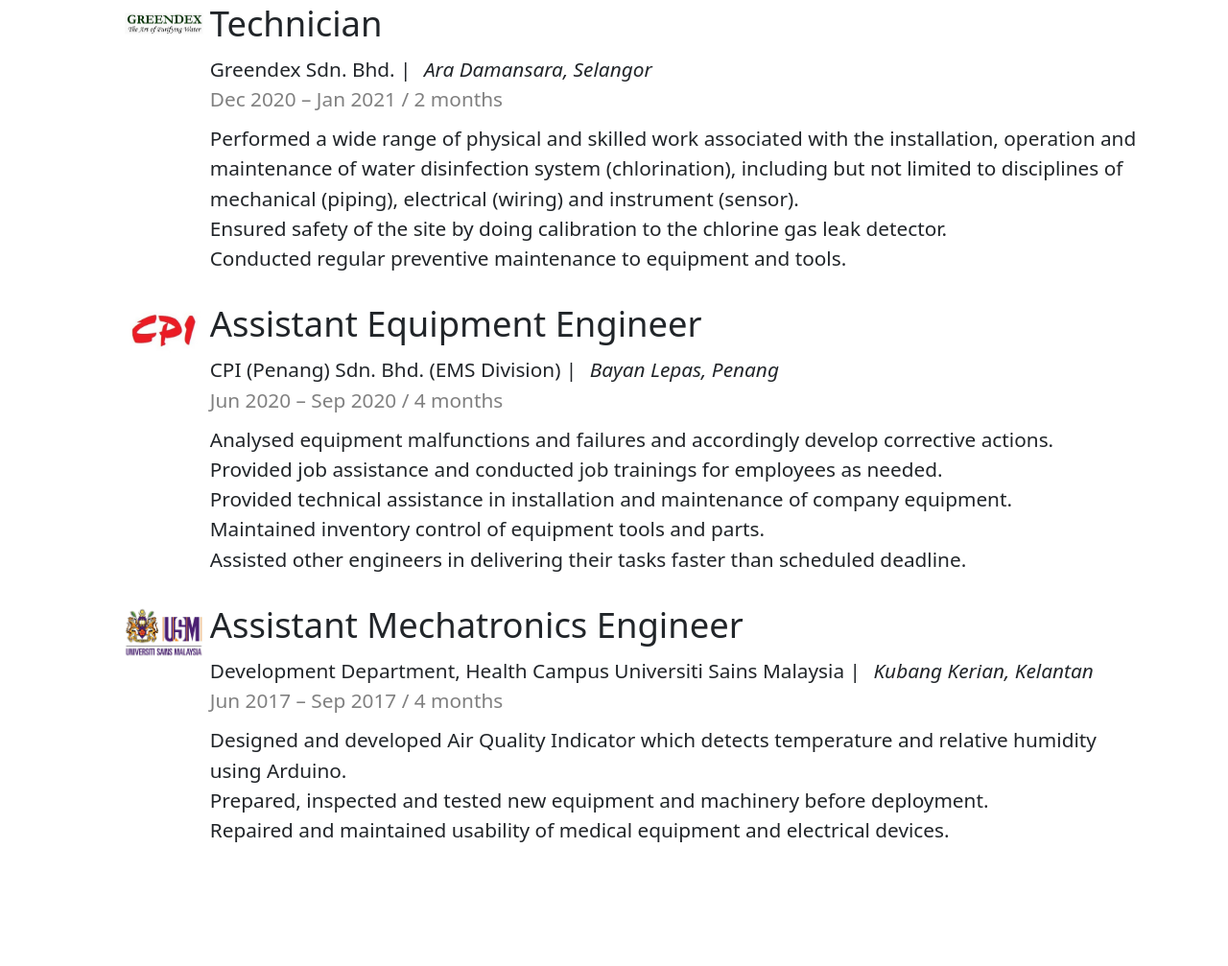
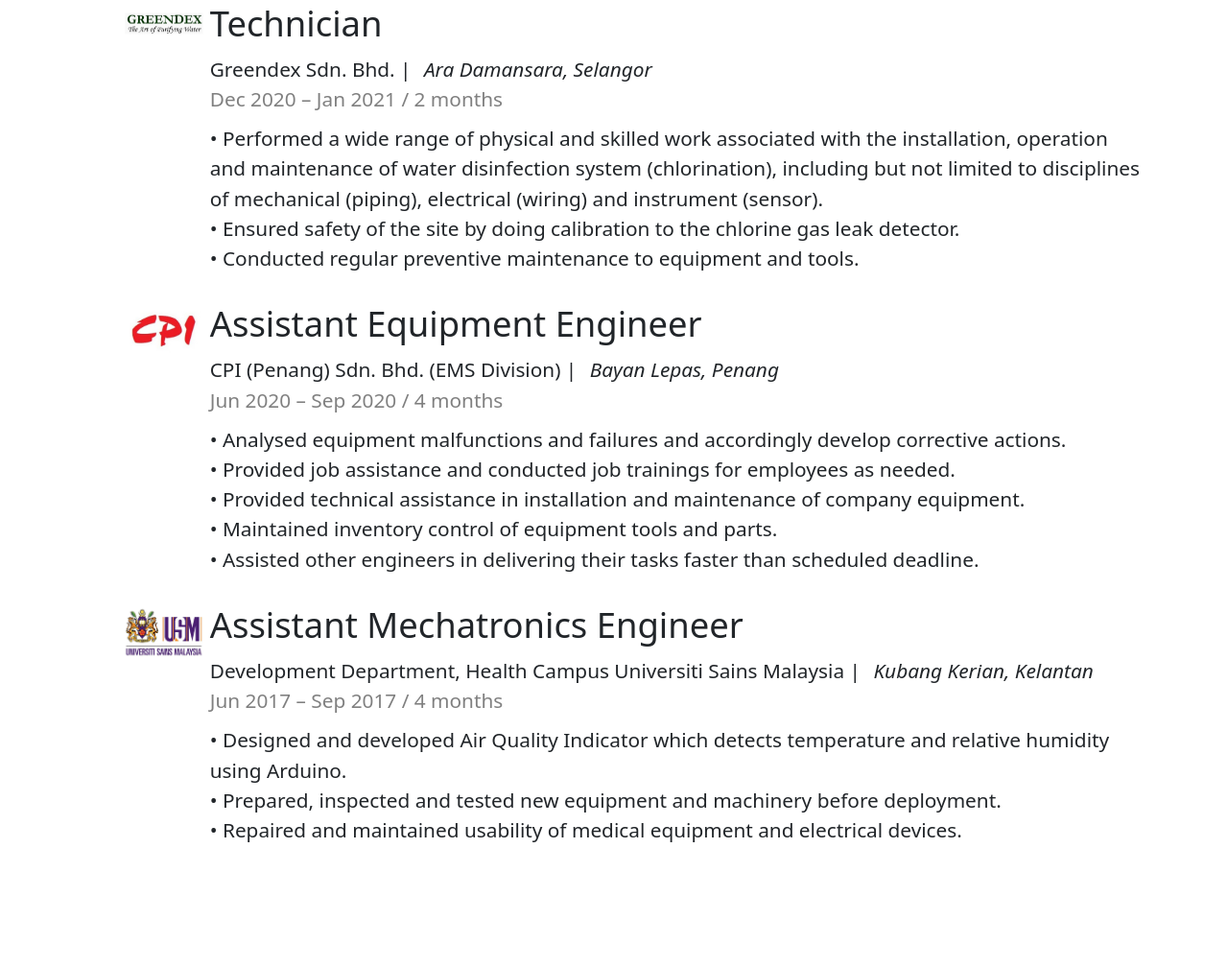
Before and after one commit to matdjon/matdjon.github.io, a plain HTML site: page experience.html in a window 1280 px wide. Shown: the part 940-1947 px from the top of the page at 96% size. Drawn offline with nearby package versions, Linux system fonts and the light colour scheme.

Commit message:
add bullet points to experience details

```diff
--- a/experience.html
+++ b/experience.html
@@ -68,11 +68,11 @@
             Dec 2020 – Jan 2021 / 2 months
           </div>
           <div>
-            Performed a wide range of physical and skilled work associated with the installation, operation and maintenance of water disinfection system (chlorination), including but not limited to disciplines of mechanical (piping), electrical (wiring) and instrument (sensor).
+            &#x2022; Performed a wide range of physical and skilled work associated with the installation, operation and maintenance of water disinfection system (chlorination), including but not limited to disciplines of mechanical (piping), electrical (wiring) and instrument (sensor).
             <br>
-            Ensured safety of the site by doing calibration to the chlorine gas leak detector.
+            &#x2022; Ensured safety of the site by doing calibration to the chlorine gas leak detector.
             <br>
-            Conducted regular preventive maintenance to equipment and tools.
+            &#x2022; Conducted regular preventive maintenance to equipment and tools.
             <br>
           </div>
         </div>
@@ -93,15 +93,15 @@
             Jun 2020 – Sep 2020 / 4 months
           </div>
           <div>
-            Analysed equipment malfunctions and failures and accordingly develop corrective actions.
+            &#x2022; Analysed equipment malfunctions and failures and accordingly develop corrective actions.
             <br>
-            Provided job assistance and conducted job trainings for employees as needed.
+            &#x2022; Provided job assistance and conducted job trainings for employees as needed.
             <br>
-            Provided technical assistance in installation and maintenance of company equipment.
+            &#x2022; Provided technical assistance in installation and maintenance of company equipment.
             <br>
-            Maintained inventory control of equipment tools and parts.
+            &#x2022; Maintained inventory control of equipment tools and parts.
             <br>
-            Assisted other engineers in delivering their tasks faster than scheduled deadline.
+            &#x2022; Assisted other engineers in delivering their tasks faster than scheduled deadline.
             <br>
           </div>
         </div>
@@ -122,11 +122,11 @@
             Jun 2017 – Sep 2017 / 4 months
           </div>
           <div>
-            Designed and developed Air Quality Indicator which detects temperature and relative humidity using Arduino.
+            &#x2022; Designed and developed Air Quality Indicator which detects temperature and relative humidity using Arduino.
             <br>
-            Prepared, inspected and tested new equipment and machinery before deployment.
+            &#x2022; Prepared, inspected and tested new equipment and machinery before deployment.
             <br>
-            Repaired and maintained usability of medical equipment and electrical devices.
+            &#x2022; Repaired and maintained usability of medical equipment and electrical devices.
             <br>
           </div>
         </div>
```
